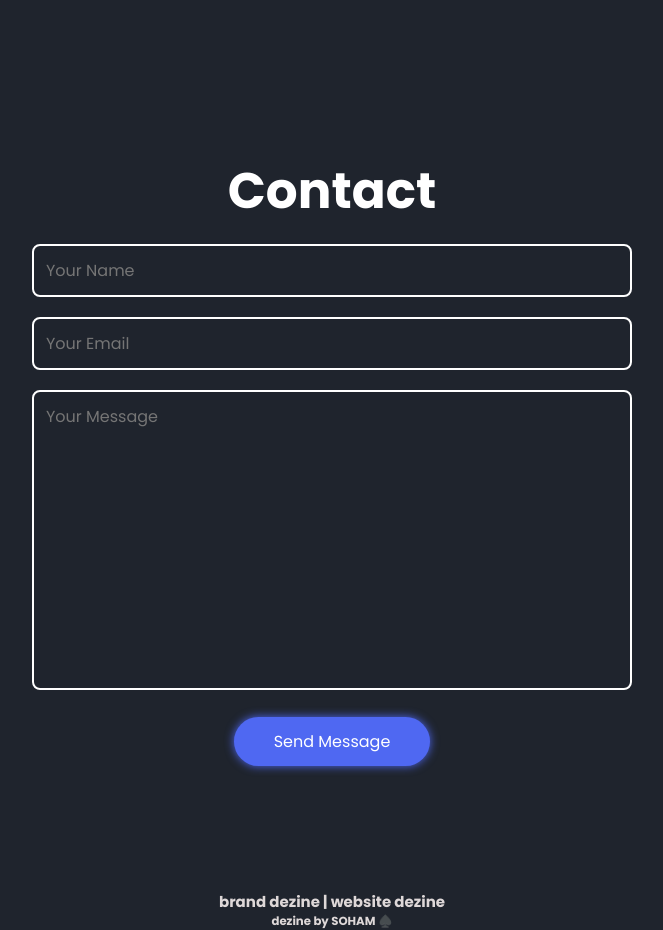
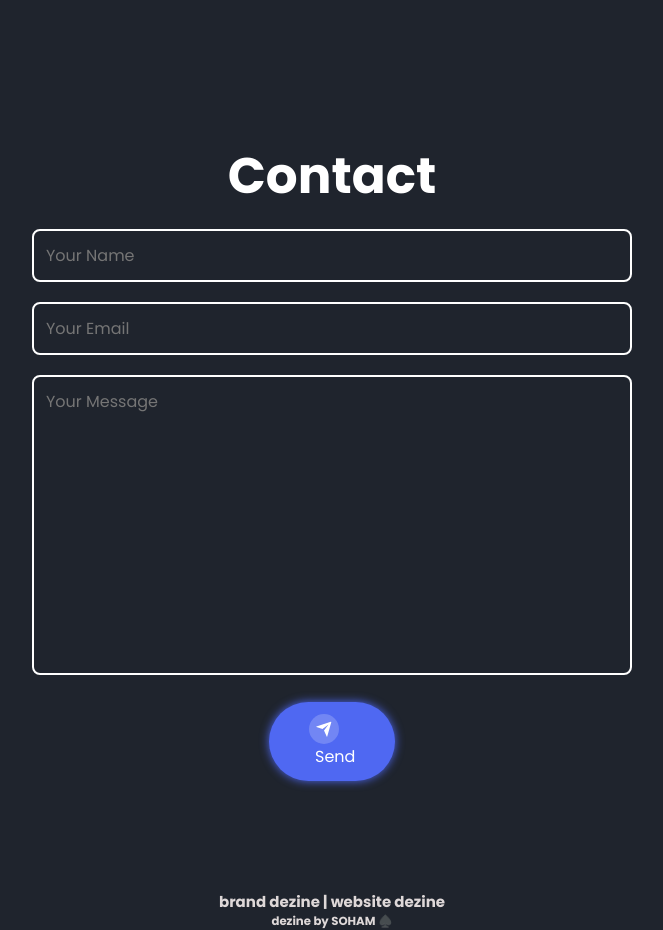
Before and after one commit to code-with-soham/3D-WEB, a plain HTML site: page index.html in a window 1280 px wide. Shown: the part 2360-3290 px from the top of the page, without its empty margins (308-971 px from the left). Drawn offline with Linux system fonts and the light colour scheme; some packages are replaced by stand-ins of ours; a script that the page names is missing.

Commit message:
Add files via upload

```diff
--- a/index.html
+++ b/index.html
@@ -12,10 +12,10 @@
 <body>
 
     <header>
-        <a href="#" class="logo">3D Web</a>
+        <a href="https://code-with-soham.github.io/3D-WEB/#" class="logo">3D Web</a>
 
         <nav>
-            <a href="#">Home</a>
+            <a href="https://code-with-soham.github.io/3D-WEB/#">Home</a>
             <a href="#">About</a>
             <a href="#">Gallery</a>
             <a href="#">Contact</a>
@@ -35,8 +35,8 @@
     <section class="about">
         <div class="about-content">
             <h2>About Bees</h2>
-            <p>Lorem ipsum dolor sit amet consectetur, adipisicing elit. Officiis nam facilis, voluptatibus laudantium similique consequatur sapiente asperiores id architecto modi eum quasi vero incidunt doloribus assumenda odio qui quae provident ex at recusandae! Perferendis quod accusamus qui ex nostrum quas labore beatae reiciendis aperiam officiis! Dicta quas saepe quia eaque ad recusandae deserunt dignissimos commodi cumque! Vitae facilis labore atque dicta commodi sit expedita eius fugit doloremque, quos saepe modi.</p>
-            <a href="#">View More</a>
+            <p>a bee's body is divided into three parts: a head with two antennae, a thorax with six legs, and an abdomen. All bees have branched hairs somewhere on their bodies and two pairs of wings. Only female bees have stingers (which are modified ovipositors, organs originally used to lay eggs)..</p>
+            <a href="https://www.nwf.org/Educational-Resources/Wildlife-Guide/Invertebrates/Bees">View More</a>
         </div>
     </section>
 
@@ -59,12 +59,23 @@
     </section>
 
     <section class="contact">
-        <form class="contact-form">
+        <form class="contact-form"action="https://api.web3forms.com/submit" method="POST">
             <h2>Contact</h2>
-            <input type="text" placeholder="Your Name" required>
-            <input type="email" placeholder="Your Email" required>
+            <input type="hidden" name="access_key" value="a794e62d-ffbd-4c9f-9a98-995764b0162d">
+            <input type="text" name="name" placeholder="Your Name" required>
+            <input type="email"name="email" placeholder="Your Email" required>
             <textarea placeholder="Your Message" required></textarea>
-            <button type="submit">Send Message</button>
+            <button>
+              <div class="svg-wrapper-1">
+                <div class="svg-wrapper">
+                  <svg height="24" width="24" viewBox="0 0 24 24" xmlns="http://www.w3.org/2000/svg">
+                    <path d="M0 0h24v24H0z" fill="none"></path>
+                    <path d="M1.946 9.315c-.522-.174-.527-.455.01-.634l19.087-6.362c.529-.176.832.12.684.638l-5.454 19.086c-.15.529-.455.547-.679.045L12 14l6-8-8 6-8.054-2.685z" fill="currentColor"></path>
+                  </svg>
+                </div>
+              </div>
+              <span>Send</span>
+            </button>
         </form>
     </section>
 
--- a/style.css
+++ b/style.css
@@ -169,3 +169,75 @@ section {
     color: #ded8d8;
 
 }
+/* From Uiverse.io by Saad3092003 */
+button {
+    font-family: inherit;
+    font-size: 18px;
+    background: linear-gradient(to bottom, #4dc7d9 0%,#66a6ff 100%);
+    color: white;
+    padding: 0.8em 1.2em;
+    display: flex;
+    align-items: center;
+    justify-content: center;
+    border: none;
+    border-radius: 25px;
+    box-shadow: 0px 5px 10px rgba(0, 0, 0, 0.2);
+    transition: all 0.3s;
+  }
+
+  button:hover {
+    transform: translateY(-3px);
+    box-shadow: 0px 8px 15px rgba(0, 0, 0, 0.3);
+    padding: 0em;
+    background: linear-gradient(to bottom, #5bd9ec 0%,#97c3ff 100%);
+    cursor: pointer;
+  }
+
+  button:active {
+    transform: scale(0.95);
+    box-shadow: 0px 2px 5px rgba(0, 0, 0, 0.2);
+  }
+
+  button span {
+    display: block;
+    margin-left: 0.4em;
+    transition: all 0.3s;
+  }
+
+  button:hover span {
+    scale: 0;
+    font-size: 0%;
+    opacity: 0;
+    transition: all 0.5s;
+  }
+
+  button svg {
+    width: 18px;
+    height: 18px;
+    fill: white;
+    transition: all 0.3s;
+  }
+
+  button .svg-wrapper {
+    display: flex;
+    align-items: center;
+    justify-content: center;
+    width: 30px;
+    height: 30px;
+    border-radius: 50%;
+    background-color: rgba(255, 255, 255, 0.2);
+    transition: all 0.3s;
+  }
+
+  button:hover .svg-wrapper {
+    background-color: rgba(43, 169, 228, 0.897);
+    width: 54px;
+    height: 54px;
+  }
+
+  button:hover svg {
+    width: 25px;
+    height: 25px;
+    margin-right: 5px;
+    transform: rotate(45deg);
+  }
```
